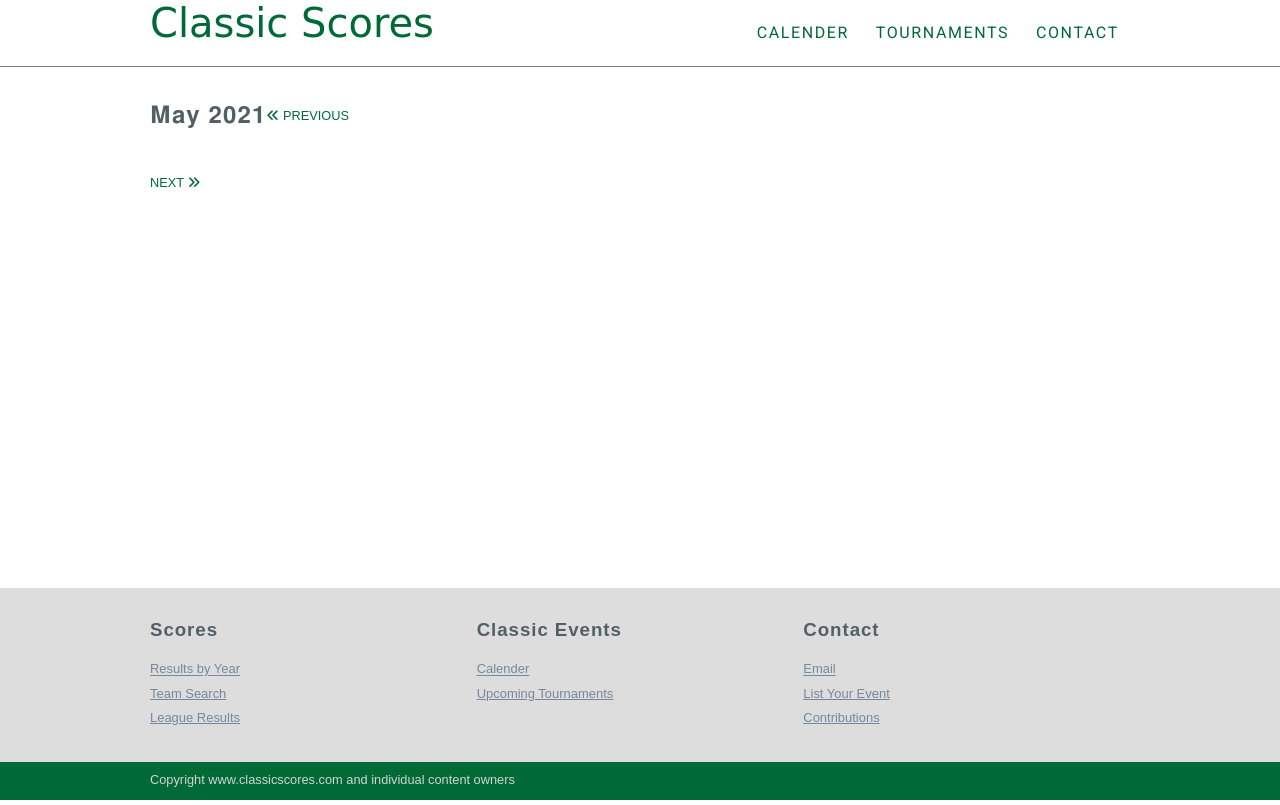
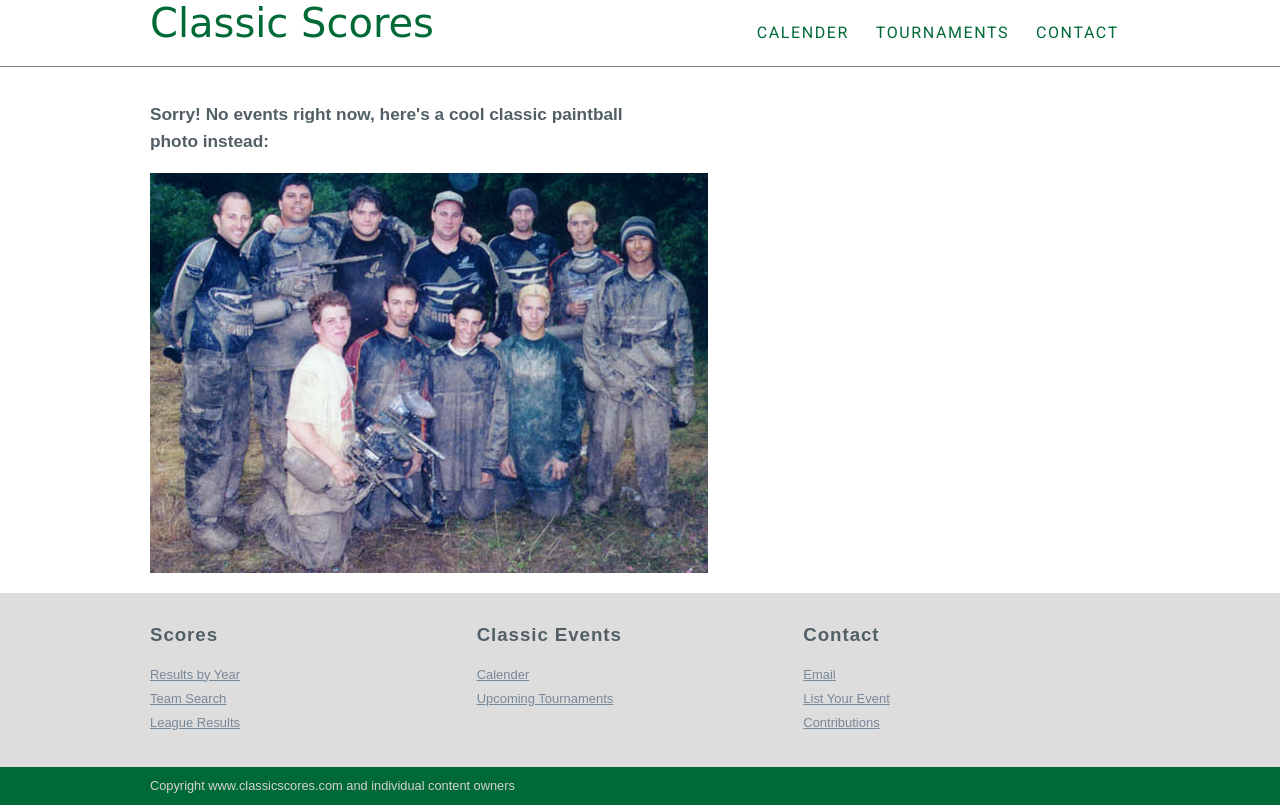
Before and after one commit to swysocki/classicscores, a Django app: page /calendar/ in a window 1280 px wide. Run offline with Django 3.2, Linux system fonts and the light colour scheme; data that the repository does not hold is empty; some libraries are stand-ins or nearby versions; some web fonts are replaced.

Commit message:
WIP: things

```diff
--- a/classicscores/eventcal/templates/eventcal/events.html
+++ b/classicscores/eventcal/templates/eventcal/events.html
@@ -5,7 +5,15 @@
 {% block content %}
 <div class="l-content">
     <div class="pure-g max-width-wrapper">
-            <h2>{{ event_nav.current|date:"F Y"}}</h2>
+            {% if result|length < 1 %}
+            <div class="pure-u-1 event-image">
+                <p>Sorry! No events right now, here's a cool classic paintball photo instead:</p>
+                {% load static %}
+                <img src="{% static 'images/diggers_dallas99_69.jpg' %}" />
+            </div>
+            {% endif %}
+
+
             {% for event in result %}
                 <div class="event pure-u-1">
 
@@ -30,14 +38,18 @@
                 </div>
 
             {% endfor %}
+            {% if result.has_previous %}
             <div class="event-nav pure-u-1-2">
                 <i class="fas fa-angle-double-left"></i>
-                <a href="/calendar/{{ event_nav.previous|date:'Y' }}/{{ event_nav.previous|date:'m' }}">previous</a>
+                <a href="/calendar/?page={{ result.previous_page_number }}">previous</a>
             </div>
+            {% endif %}
+            {% if result.has_next %}
             <div class="event-nav pure-u-1-2">
-                <a href="/calendar/{{ event_nav.next|date:'Y' }}/{{ event_nav.next|date:'m' }}">next </a>
+                <a href="/calendar/?page={{ result.next_page_number }}">next </a>
                 <i class="fas fa-angle-double-right"></i>
             </div>
+            {% endif %}
     </div>
 </div>
 {% endblock content %}
--- a/classicscores/eventcal/urls.py
+++ b/classicscores/eventcal/urls.py
@@ -2,29 +2,6 @@ from django.urls import converters, path, register_converter
 
 from . import views
 
-class FourDigitYearConverter:
-    regex = '[0-9]{4}'
-
-    def to_python(self, value):
-        return int(value)
-
-    def to_url(self, value):
-        return '%04d' % value
-
-class TwoDigitMonthConverter:
-    regex = '(0?[1-9]|1[012])'
-    # regex = '10'
-
-    def to_python(self, value):
-        return int(value)
-
-    def to_url(self, value):
-        return '%02d' % value
-
-register_converter(FourDigitYearConverter, 'yyyy')
-register_converter(TwoDigitMonthConverter, 'mm')
-
 urlpatterns = [
-    path('', views.events),
-    path('<yyyy:year>/<mm:month>', views.events, name='eventlist')
+    path('', views.events)
 ]
--- a/classicscores/eventcal/views.py
+++ b/classicscores/eventcal/views.py
@@ -1,27 +1,18 @@
 from datetime import date
+from django.core.paginator import Paginator
 from django.shortcuts import render
 from calendar import HTMLCalendar
 from .models import Event
 
-
-def get_next_calendar(year, month):
-    if month == 12:
-        return date(year + 1, 1, 1)
-    return date(year, month + 1, 1)
-
-
-def get_previous_calendar(year, month):
-    if month == 1:
-        return date(year - 1, 12, 1)
-    return date(year, month - 1, 1)
-
+from loguru import logger
 
 def events(request, year=date.today().year, month=date.today().month):
-    event_nav = {
-        "current": date(year, month, 1),
-        "previous": get_previous_calendar(year, month),
-        "next": get_next_calendar(year, month),
-    }
-    event_list = Event.objects.filter(start_date__year=year, start_date__month=month)
-    context = {"result": event_list, "event_nav": event_nav}
+    #event_list = Event.objects.filter(start_date__gte=date(year, month, 1)).order_by('start_date')
+    event_list = Event.objects.filter(start_date__gte=date(2022, month, 1)).order_by('start_date')
+    paginator = Paginator(event_list, 2)
+    page_number = request.GET.get('page')
+    page_obj = paginator.get_page(page_number)
+    logger.debug(page_obj)
+    logger.debug(f"record count: {len(event_list)}")
+    context = {"result": page_obj}
     return render(request, "eventcal/events.html", context)
--- a/classicscores/static/styles/main.css
+++ b/classicscores/static/styles/main.css
@@ -271,6 +271,11 @@ a.pure-button-primary {
   color: inherit;
 }
 
+.event-image {
+  justify-content: center;
+  font-size: .9em;
+  max-width: 500px;
+}
 /*
 * -- List table styles
 */
--- a/requirements.txt
+++ b/requirements.txt
@@ -3,3 +3,4 @@
 gunicorn
 dj-database-url==0.5.0
 whitenoise==5.1.0
+loguru
```
Also changed, not shown: classicscores/static/images/diggers_dallas99_69.jpg (added).
